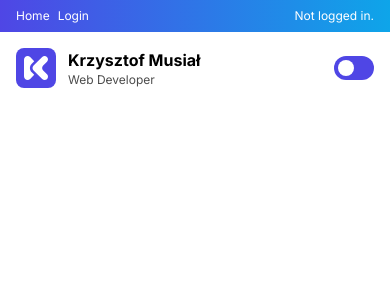
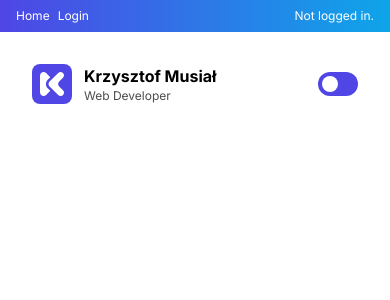
Before and after one commit to krzysztof-musial/react-portfolio-cms, a React (Create React App) app: page / in a window 390 px wide. Shown: the top 300 px of the page. Built offline with nearby package versions, Linux system fonts and the light colour scheme; no server answers.

Commit message:
improved colors in dark theme

```diff
--- a/src/components/Header.js
+++ b/src/components/Header.js
@@ -4,7 +4,7 @@ import Toggle from './Toggle'
 
 export default function Header() {
     return (
-        <main className="max-w-screen-md m-auto p-4 sm:p-8 flex items-center justify-between">
+        <main className="max-w-screen-md m-auto p-8 flex items-center justify-between">
             <div className="flex items-center space-x-3">
                 <Link to="/" className="bg-indigo-600 h-10 w-10 rounded-lg flex justify-center items-center hover:bg-indigo-500 cursor-pointer dark:bg-gray-700 dark:hover:bg-gray-600">
                     <svg className="w-6 h-6 fill-current text-white" viewBox="0 0 32 32" fill="none" xmlns="http://www.w3.org/2000/svg">
--- a/src/components/Navigation.js
+++ b/src/components/Navigation.js
@@ -12,7 +12,7 @@ export default function Navigation() {
 
     return (
         <motion.div
-            className="w-full bg-gradient-to-r from-indigo-600 to-sky-500 text-white text-xs px-4 py-2 flex justify-between"
+            className="w-full bg-gradient-to-r from-indigo-600 to-sky-500 dark:from-violet-600 dark:to-orange-400 text-white text-xs px-4 py-2 flex justify-between"
             initial={{ y: -30 }}
             animate={{ y: 0 }}
         >
--- a/src/styles/index.css
+++ b/src/styles/index.css
@@ -12,8 +12,8 @@ input[type=email], input[type=password] {
 }
 
 input[type=submit] {
-    @apply text-sm font-semibold rounded-xl py-4 bg-indigo-600 text-white cursor-pointer transition;
+    @apply text-sm font-semibold rounded-xl py-4 bg-indigo-600 dark:bg-emerald-500 text-white cursor-pointer transition;
 }
 input[type=submit]:hover {
-    @apply bg-indigo-500;
+    @apply bg-indigo-500 dark:bg-emerald-400;
 }
```
